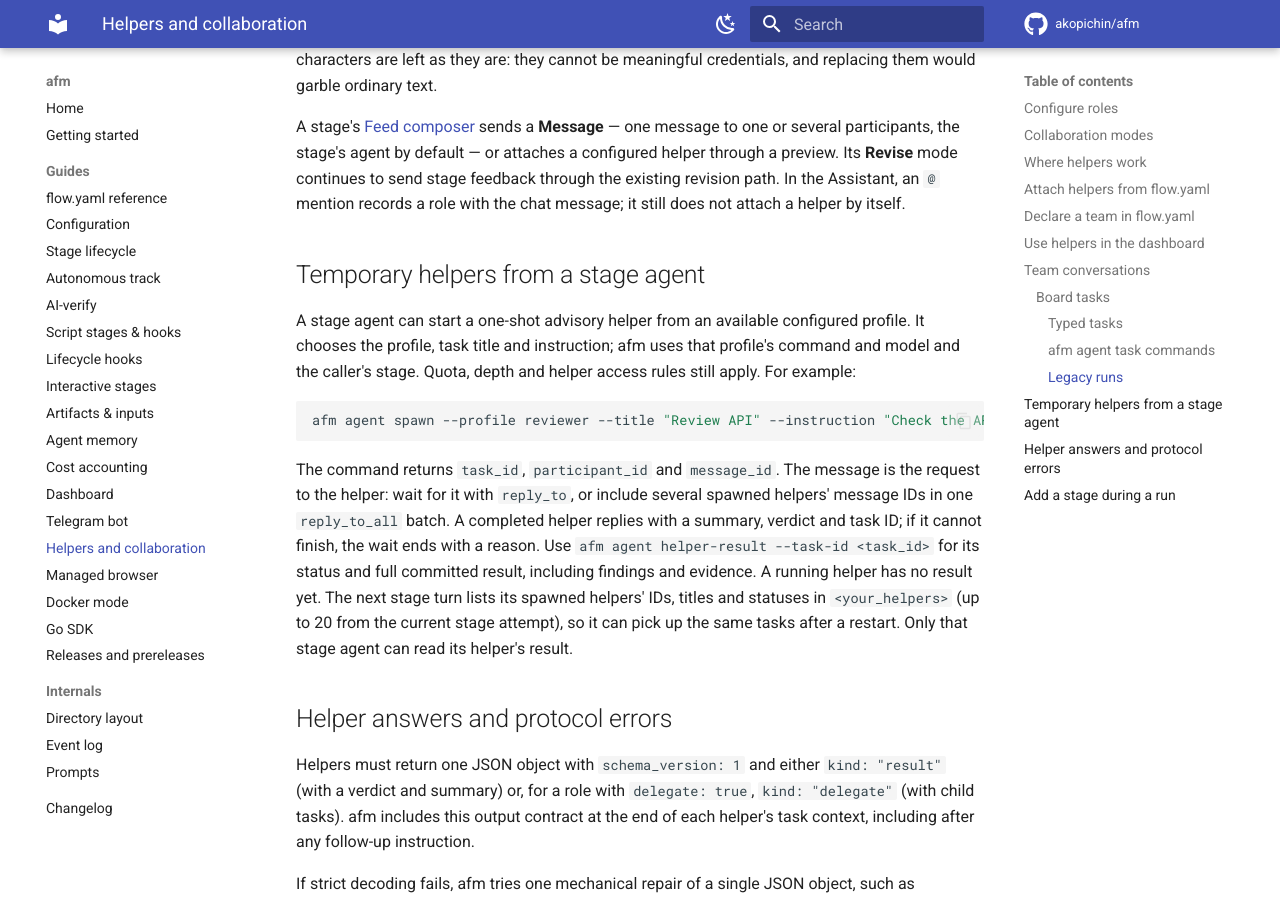
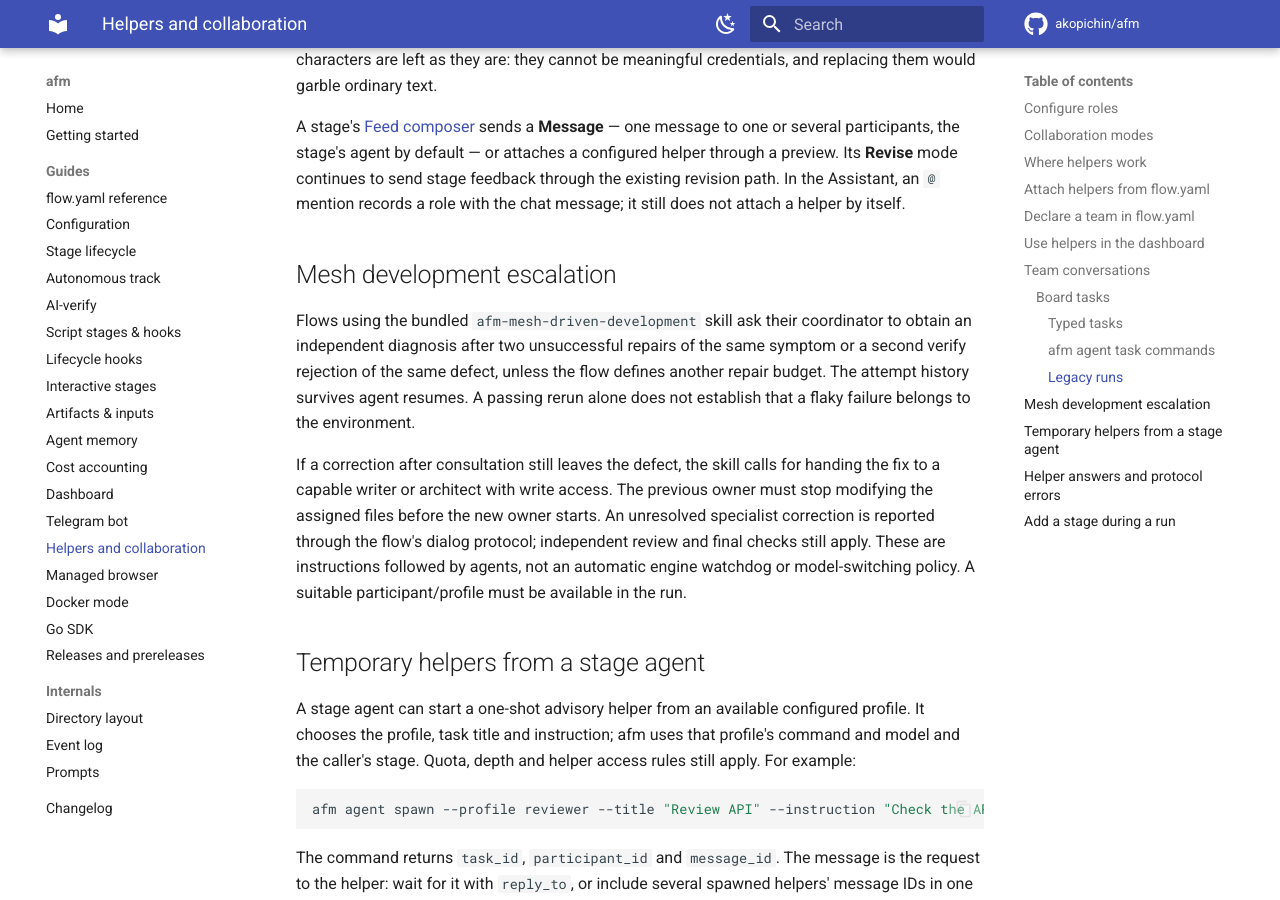
Before and after one commit to akopichin/afm, an MkDocs documentation site: the page built from docs/collaboration.md, in a window 1280 px wide and 900 px high, scrolled down 15169 px. Built offline with MkDocs 1.6.1 and Material for MkDocs 9.7.7, drawn with Linux system fonts in a browser that asks for light colours; comment, search, counter and statistics services are not loaded.

Commit message:
Добавить эскалацию повторных ошибок в mesh-скилл

```diff
--- a/docs/collaboration.md
+++ b/docs/collaboration.md
@@ -718,6 +718,22 @@ default — or attaches a configured helper through a preview. Its **Revise** mo
 continues to send stage feedback through the existing revision path. In the Assistant, an `@` mention records a role with
 the chat message; it still does not attach a helper by itself.
 
+## Mesh development escalation
+
+Flows using the bundled `afm-mesh-driven-development` skill ask their coordinator
+to obtain an independent diagnosis after two unsuccessful repairs of the same
+symptom or a second verify rejection of the same defect, unless the flow defines
+another repair budget. The attempt history survives agent resumes. A passing
+rerun alone does not establish that a flaky failure belongs to the environment.
+
+If a correction after consultation still leaves the defect, the skill calls for
+handing the fix to a capable writer or architect with write access. The previous
+owner must stop modifying the assigned files before the new owner starts. An
+unresolved specialist correction is reported through the flow's dialog protocol;
+independent review and final checks still apply. These are instructions followed
+by agents, not an automatic engine watchdog or model-switching policy. A suitable
+participant/profile must be available in the run.
+
 ## Temporary helpers from a stage agent
 
 A stage agent can start a one-shot advisory helper from an available configured
```
Also changed, not shown: CHANGELOG.md (+11 -0 lines), assets/claude/skills/afm-mesh-driven-development/SKILL.md (+78 -8 lines).
